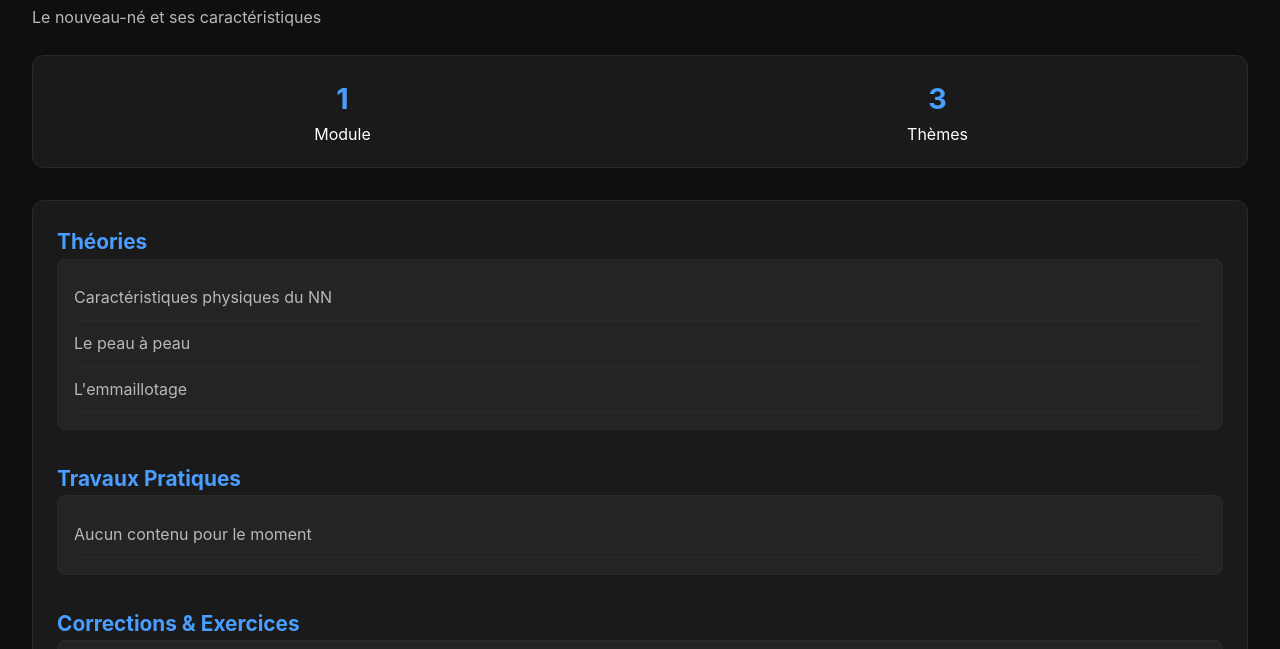
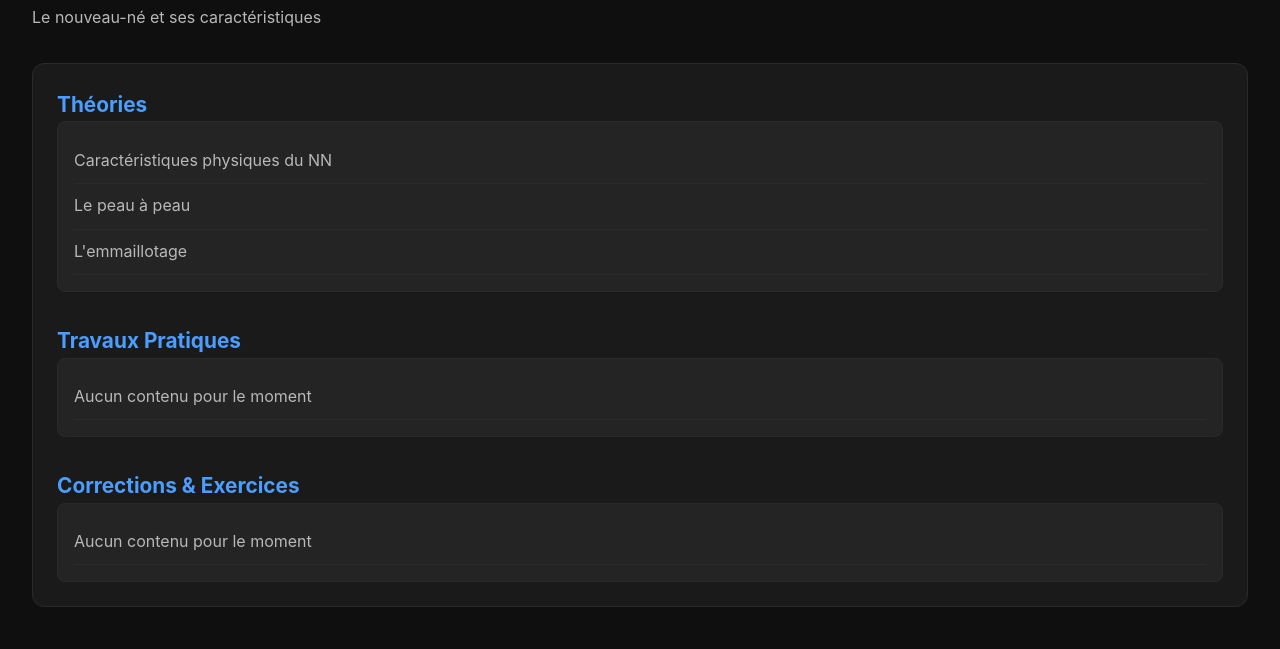
Before and after one commit to Prampart/Projet-Site-web-IFAP, a plain HTML site: page Module_2/Module_2_Accueil.html in a window 1280 px wide. Shown: the part 151-800 px from the top of the page. Drawn offline with Linux system fonts and the light colour scheme.

Commit message:
Update Module_2_Accueil.html

```diff
--- a/Module_2/Module_2_Accueil.html
+++ b/Module_2/Module_2_Accueil.html
@@ -89,26 +89,6 @@
             color: var(--text-secondary);
         }
 
-        .stats-bar {
-            margin: 1.5rem 0;
-            padding: 1.25rem;
-            background: var(--bg-secondary);
-            border: 1px solid var(--border-color);
-            border-radius: 12px;
-            display: grid;
-            grid-template-columns: repeat(auto-fit, minmax(150px, 1fr));
-            gap: 1rem;
-        }
-
-        .stat-item {
-            text-align: center;
-        }
-
-        .stat-number {
-            font-size: 1.8rem;
-            color: var(--accent);
-            font-weight: 700;
-        }
 
         .modules-section {
             margin-top: 2rem;
@@ -210,16 +190,6 @@
             <p>Le nouveau-né et ses caractéristiques</p>
         </section>
 
-        <div class="stats-bar">
-            <div class="stat-item">
-                <div class="stat-number">1</div>
-                <div class="stat-label">Module</div>
-            </div>
-            <div class="stat-item">
-                <div class="stat-number">3</div>
-                <div class="stat-label">Thèmes</div>
-            </div>
-        </div>
 
         <section class="modules-section">
 
```
